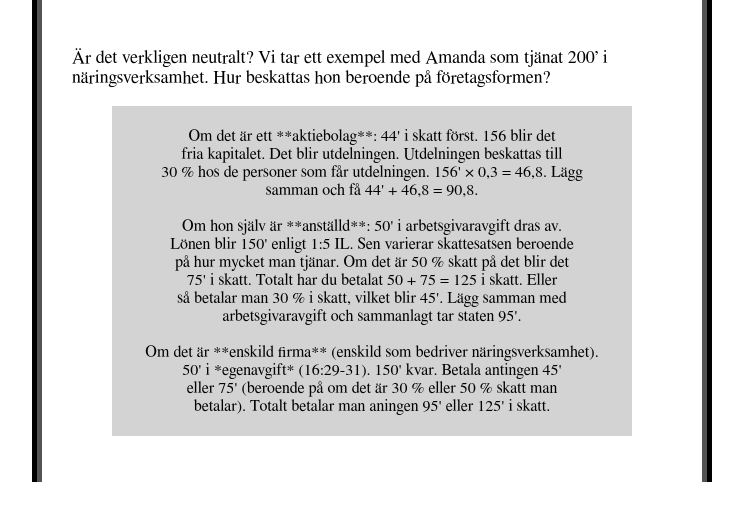
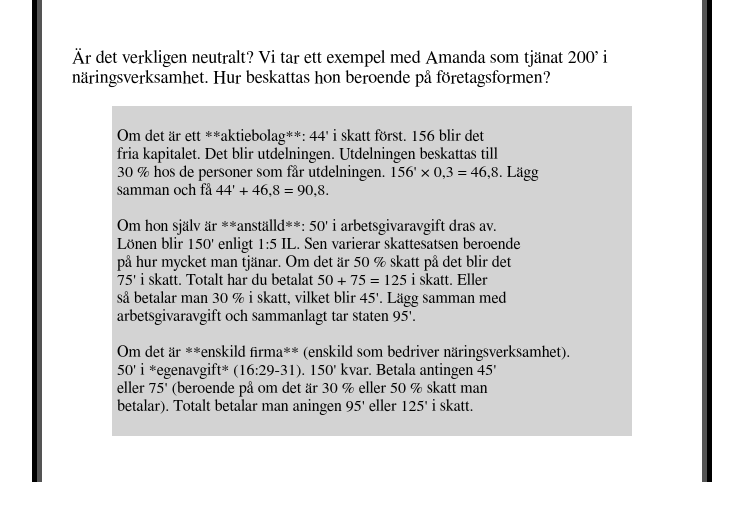
Before and after one commit to simon50/055website, a Jekyll site: the page built from README.md, in a window 1280 px wide. Shown: the top 521 px of the page, without its empty margins (268-1011 px from the left). Built offline with Jekyll 4.4.1, drawn with Linux system fonts in a browser that asks for light colours; our own code applies the rules of GitHub Pages for plain Markdown files.

Commit message:
Update style.scss

```diff
--- a/assets/css/style.scss
+++ b/assets/css/style.scss
@@ -31,10 +31,13 @@ a {
 	font-family: monospace;
 }
 
+blockquote pre {
+	text-align: left;
+}
+
 blockquote {
 	background-color: lightgray;
 	padding: 5px;
-	text-align: left;
 }
 
 blockquote code {
```
